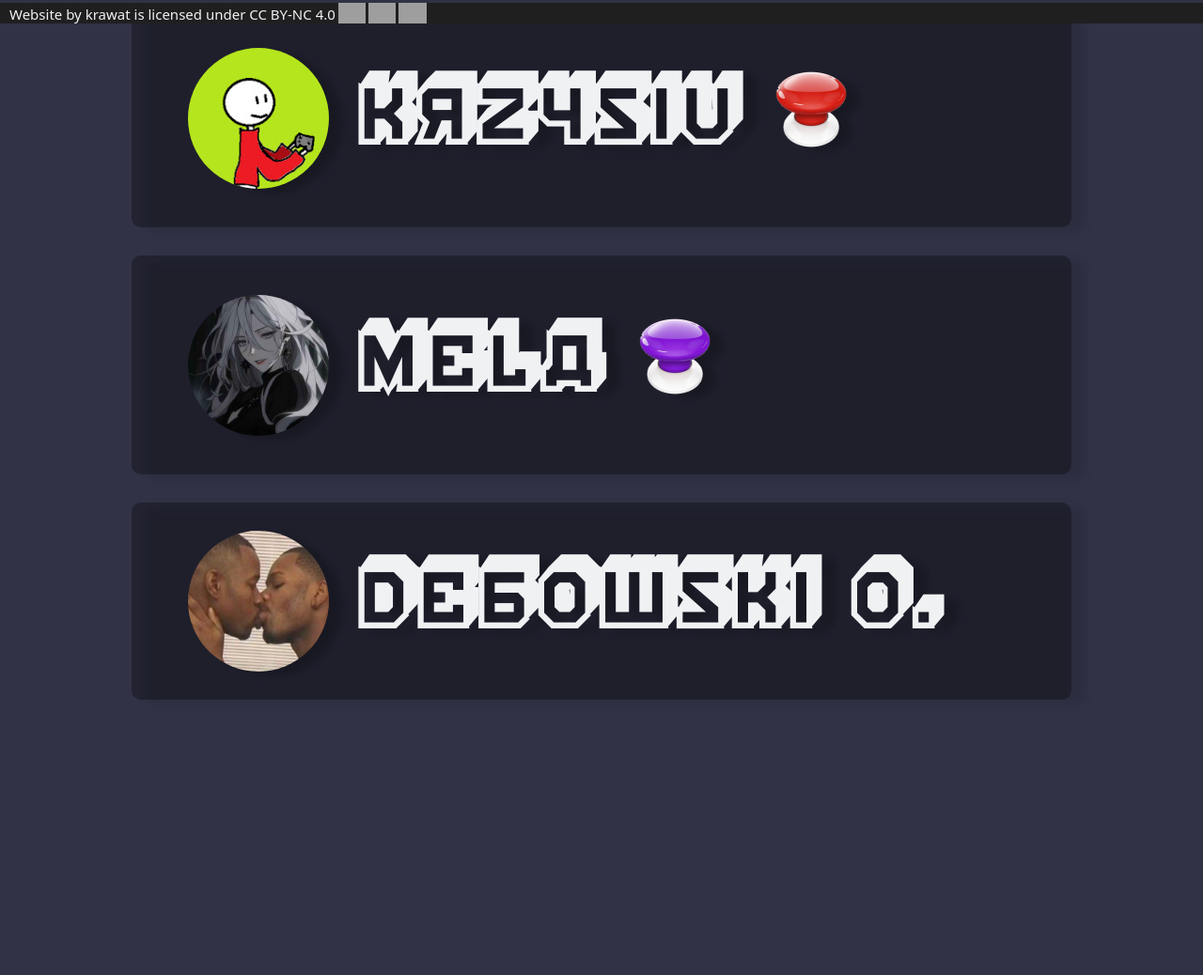
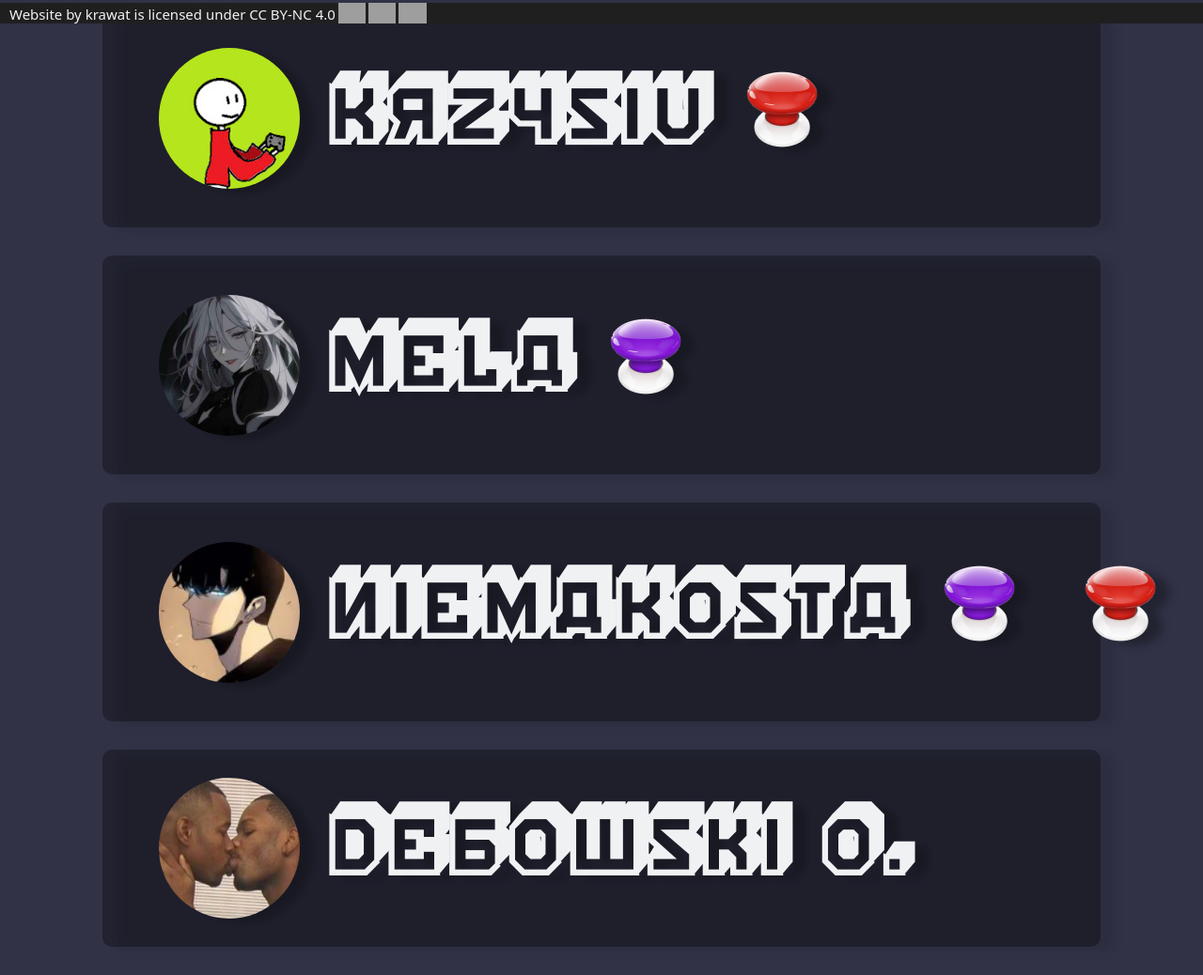
Before and after one commit to krawatPL/krawatPL, a plain HTML site: page znajomi.html in a window 1280 px wide. Shown: the part 775-1813 px from the top of the page at 94% size. Before the commit the page ends 1550 px from the top, so only its background shows below. Drawn offline with Linux system fonts and the light colour scheme; grey boxes are pictures that could not be loaded.

Commit message:
Add files via upload

```diff
--- a/stylesheet.css
+++ b/stylesheet.css
@@ -283,7 +283,7 @@ footer p {
   border-radius: 1rem;
   padding: 3rem;
   max-width: 100rem;
-  min-width: fit-content;
+  min-width: 90%;
   display: flex;
   align-items: center;
   margin: 0 auto;
--- a/znajomi.html
+++ b/znajomi.html
@@ -59,8 +59,19 @@
         <div class="znajomy">
             <img src="/img/mela.jpg">
             <h3>Mela</h3>
-            <a href="https://www.twitch.tv/milala___" alt="Yutup krzysia" target="_blank">
+            <a href="https://www.twitch.tv/milala___" alt="Twitch meli" target="_blank">
                 <img src="/img/guziortwitch.png" style="width: 15rem;height: 15rem;">
+            </a>
+        </div>
+
+        <div class="znajomy">
+            <img src="/img/przemek.png">
+            <h3>Niemakosta</h3>
+            <a href="https://www.twitch.tv/niemakosta" alt="Twitch niemakosty" target="_blank">
+                <img src="/img/guziortwitch.png" style="width: 15rem;height: 15rem;">
+            </a>
+            <a href="https://www.youtube.com/@niemakosta2299" alt="Yutup niemakosty" target="_blank">
+                <img src="/img/guzioryutup.png" style="width: 15rem;height: 15rem;">
             </a>
         </div>
 
```
